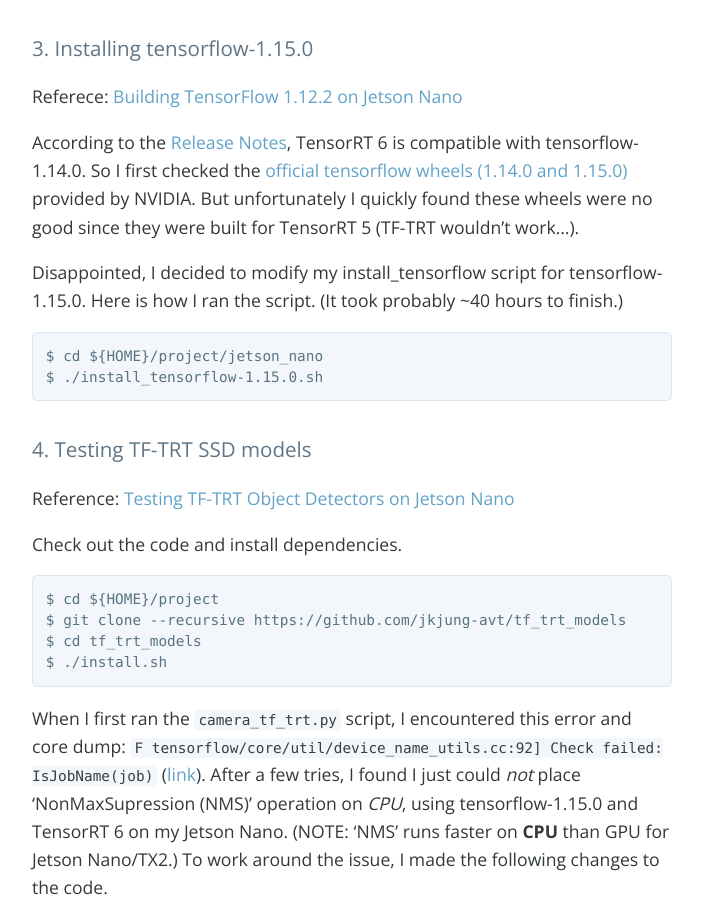
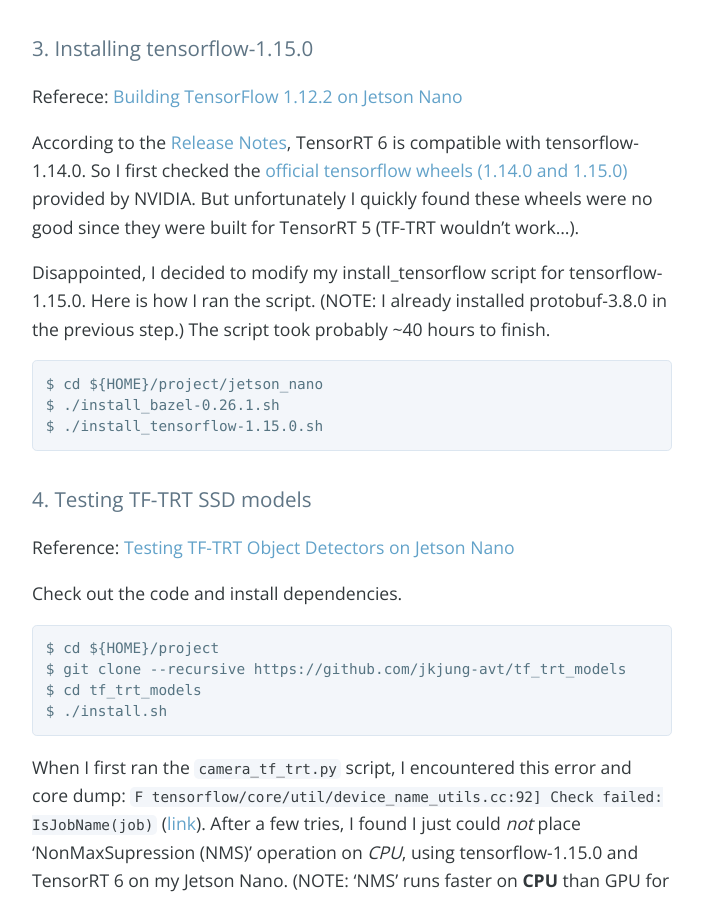
Before and after one commit to jkjung-avt/jkjung-avt.github.io, a Jekyll site: the page built from _posts/2019-12-23-jetpack-4.3.md, in a window 1280 px wide and 900 px high, scrolled down 1788 px. Shown: the whole window, without its empty margins (288-991 px from the left). Built offline with Jekyll 4.4.1, drawn with Linux system fonts in a browser that asks for light colours; nearby versions of some CDN libraries; comment, search, counter and statistics services are not loaded.

Commit message:
Add the step of 'install_bazel-0.26.1.sh'

````diff
--- a/_posts/2019-12-23-jetpack-4.3.md
+++ b/_posts/2019-12-23-jetpack-4.3.md
@@ -69,10 +69,11 @@
 
 According to the [Release Notes](https://docs.nvidia.com/deeplearning/sdk/tensorrt-release-notes/tensorrt-6.html#rel_6-0-1), TensorRT 6 is compatible with tensorflow-1.14.0.  So I first checked the [official tensorflow wheels (1.14.0 and 1.15.0)](https://developer.download.nvidia.com/compute/redist/jp/v42/tensorflow-gpu/) provided by NVIDIA.  But unfortunately I quickly found these wheels were no good since they were built for TensorRT 5 (TF-TRT wouldn't work...).
 
-Disappointed, I decided to modify my install_tensorflow script for tensorflow-1.15.0.  Here is how I ran the script.  (It took probably ~40 hours to finish.)
+Disappointed, I decided to modify my install_tensorflow script for tensorflow-1.15.0.  Here is how I ran the script.  (NOTE: I already installed protobuf-3.8.0 in the previous step.)  The script took probably ~40 hours to finish.
 
 ```shell
 $ cd ${HOME}/project/jetson_nano
+$ ./install_bazel-0.26.1.sh
 $ ./install_tensorflow-1.15.0.sh
 ```
 
````
